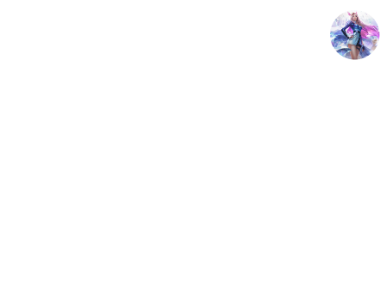
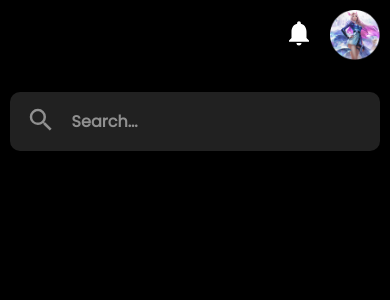
Before and after one commit to Mapinko/PokeDashboard, a React (Create React App) app: page / in a window 390 px wide. Shown: the top 300 px of the page. Built offline with nearby package versions, Linux system fonts and the light colour scheme.

Commit message:
fix: responsive header

```diff
--- a/src/components/Header/index.tsx
+++ b/src/components/Header/index.tsx
@@ -6,15 +6,14 @@
    return (
       <StyledHeader>
          <StyledHeaderForm>
-            <button type='submit'>
-               <MdSearch size={ 30 } color='rgba(255, 255, 255, .5)' />
-               <input type="text" name="search" id="search" placeholder='Search' />
+            <button type="submit">
+               <MdSearch size={ 30 } />
             </button>
+            <input type="text" name="search" id="search" placeholder='Search...' />
          </StyledHeaderForm>
-
          <div className='userMenu'>
             <button>
-               <MdNotifications size={ 30 } color='#FFF' />
+               <MdNotifications size={ 30 } />
             </button>
             <img src={ Avatar } alt="User name" />
          </div>
--- a/src/components/Header/style.ts
+++ b/src/components/Header/style.ts
@@ -1,12 +1,11 @@
 import styled from 'styled-components'
 
 export const StyledHeader = styled.header`
+   padding: 0.6rem;
    display: flex;
    align-items: center;
    justify-content: space-between;
    gap: 2rem;
-
-   padding: .6rem;
 
    .userMenu {
       display: flex;
@@ -16,8 +15,18 @@
       img {
          width: 50px;
          height: 50px;
+
          object-fit: cover;
       }
+
+      button {
+         color: ${ ({ theme }) => theme.colors.white };
+         transition: .4s;
+
+         &:hover{
+         color: ${ ({ theme }) => theme.colors.blue };
+         }
+   }
    }
 
    @media (max-width: 600px) {
@@ -28,23 +37,21 @@
          justify-content: flex-end;
       }
    }
-
 `
 
 export const StyledHeaderForm = styled.form`
    display: inline-flex;
+   gap: 1rem;
    align-items: center;
-   gap: 1rem;
 
+   padding: 0 1rem;
    height: 59px;
-   padding: 0 1rem;
-
-   background: ${ ({ theme }) => theme.colors.white50 };
-
    border-radius: 10px;
 
-   input{
-      font-family: 'Poppins', sans-serif;
+   background: ${ ({ theme }) => theme.colors.white20 };
+
+   input {
+      font-family: "Poppins", sans-serif;
       font-size: 16px;
       font-weight: 700;
 
@@ -52,12 +59,20 @@
       background: transparent;
 
       border: none;
-
+      width: 100%;
       max-width: 373px;
-      width: 100%;
 
       &::placeholder {
          color: ${ ({ theme }) => theme.colors.white50 };
+      }
+   }
+
+   button {
+      color: ${ ({ theme }) => theme.colors.white50 };
+      transition: .4s;
+
+      &:hover{
+         color: ${ ({ theme }) => theme.colors.white };
       }
    }
 
--- a/src/styles/global.ts
+++ b/src/styles/global.ts
@@ -1,6 +1,10 @@
 import { createGlobalStyle } from 'styled-components'
 
 export const GlobalStyle = createGlobalStyle`
+
+    body {
+        background-color: black;
+    }
 
     * {
         margin: 0;
```
